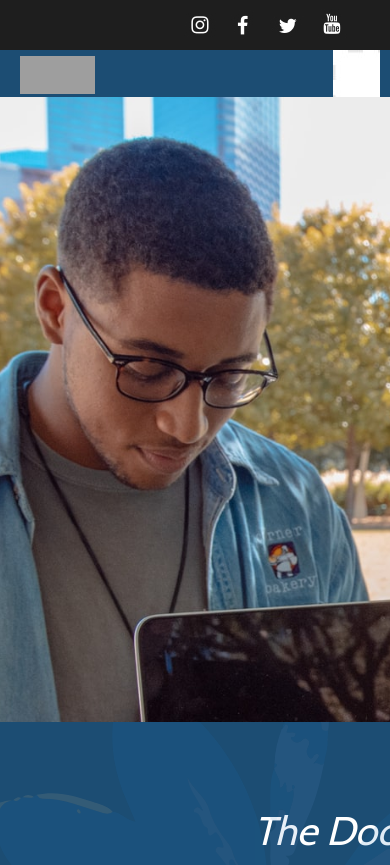
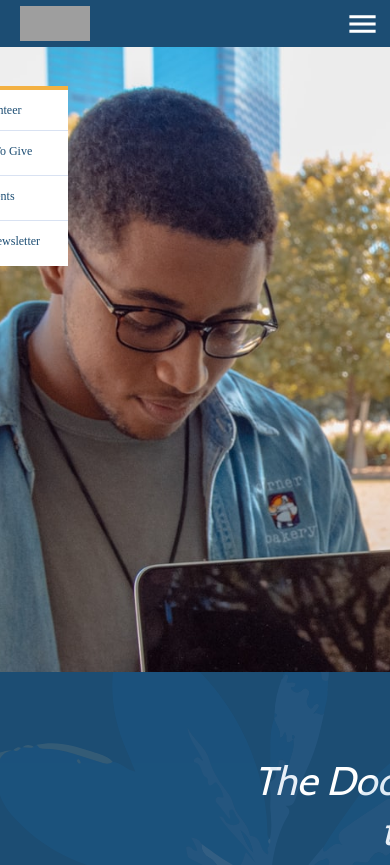
Before and after one commit to Ricomitch/The-Door, a React (Create React App) app in the folder client/: page / in a window 390 px wide. Shown: the top 865 px of the page. Built offline with nearby package versions, Linux system fonts and the light colour scheme; grey boxes are pictures that could not be loaded; a web font is replaced by a local one.

Commit message:
nav is now responsive

```diff
--- a/client/src/components/shared/Nav/Nav.css
+++ b/client/src/components/shared/Nav/Nav.css
@@ -226,7 +226,10 @@
   line-height: 30px;
 }
 .nav-burger {
-  visibility: hidden;
+  display: none
+}
+.hamburger-drop-down {
+  display: none;
 }
 
 /* .nav-donate-button-text {
@@ -235,8 +238,8 @@
 } */
 
 @media screen and (max-width: 426px) {
-  .top-nave {
-    visibility: hidden;
+  .top-nav {
+    display: none;
   }
   .main-nav {
     width: 100vw;
@@ -248,24 +251,60 @@
   .news-nav,
   .get-involved-nav,
   .contact-nav,
-  .donate-nav {
+  .nav-donate-link {
     visibility: hidden;
   }
   #door-logo {
-    width: 75px;
-    height: 38px;
+    width: 70px;
+    height: 35px;
     left: 20px;
   }
   .nav-burger {
-    visibility: visible;
-    z-index: 3;
+    display: inline-block;
     position: absolute;
-    height: 47px;
+    right: 10px;
+    height: 13px;
     width: 47px;
-    right: 10px;
+    color: white;
+  }
+  .nav {
+    margin: 0;
+  }
+  .hamburger-drop-down {
+    display: inline-block;
+    position: absolute;
+    top: 47px;
+    width: 80%;
+    border: 3px solid red;
+    z-index: 2;
     background-color: #1c4d73;
+    text-align: center;
+    right: 0;
   }
-
-
-
+  .option-burger {
+    display: flex;
+    flex-direction: column;
+    width: 100%;
+    height: 65px;
+    text-decoration: none;
+    font-family: Montserrat;
+    font-weight: 500;
+    font-size: 18px;
+    line-height: 65px;
+    text-align: center;
+    color: white;
+    border-bottom: 1px solid rgba(147, 172, 217, 0.35);
+  }
+  .burger-donate {
+    color: red;
+  }
+  .burger-hidden {
+    display: none;
+  }
+  .burger-visible {
+    display: inline-block;
+  }
+  .nav-burger:active .hamburger-drop-down {
+    display: inline;
+  }
 }
--- a/client/src/components/shared/Nav/Nav.jsx
+++ b/client/src/components/shared/Nav/Nav.jsx
@@ -1,14 +1,28 @@
-import React from 'react'
+import React, { useState } from 'react'
 import InstaIcon from '../../../assets/Nav/insta-nav.jpeg'
 import FacebookIcon from '../../../assets/Nav/fb-nav.jpg'
 import TwitterIcon from '../../../assets/Nav/twitter-nav.jpeg'
 import YoutubeIcon from '../../../assets/Nav/youtube-nav.jpeg'
-import HamburgerMenu from '../../../assets/Nav/hamburger-menu.png'
+import BurgerMenu from '@material-ui/icons/Menu'
 import { Link } from 'react-router-dom'
 import './Nav.css'
 
+function Nav() {
+  const burgerStyles = {
+    height: '40px',
+    width: '35px',
+    'align-self': 'center',
+  }
 
-function Nav() {
+  const [burgerHidden, updateBurgerClass] = useState(true)
+  function burgerClick() {
+    updateBurgerClass(!burgerHidden)
+  }
+  function burgerByeBye() {
+    updateBurgerClass(true)
+  }
+
+
   return (
     <div className='nav'>
       <div className='top-nav'>
@@ -24,23 +38,24 @@
           </a>
           <a
             href='https://www.youtube.com/channel/UCTI_X7wHcmfmb4_Fec0WYvQ'
-            target='_blank'
-          >
+            target='_blank'>
             <img className='youtube-icon' src={YoutubeIcon} alt='' />
           </a>
         </div>
       </div>
 
       <nav className='main-nav'>
-        <div className='nav-burger' style={{backgroundImage: `url(${HamburgerMenu})`}}></div>
-        <Link to='/'>
+        <BurgerMenu className='nav-burger' style={burgerStyles} onClick={burgerClick}/>
+        <Link to='/' onClick={burgerByeBye}>
           <img
             id='door-logo'
             src='https://door.org/wp-content/uploads/2018/09/img_logo.png'
+            alt='The Door logo'
           />
         </Link>
         <div className='about-the-door-nav-div'>
-          <Link className='about-the-door-nav' to='/'>About the Door
+          <Link className='about-the-door-nav' to='/'>
+            About the Door
           </Link>
           <div className='about-the-door-drop-down'>
             <Link className='option1-1'>COVID-19 Updates</Link>
@@ -112,6 +127,16 @@
             Donate
           </div>
         </Link>
+        <div className={burgerHidden ? 'hamburger-drop-down burger-hidden' : 'hamburger-drop-down burger-visible'}>
+          <Link className='option-burger' onClick={burgerByeBye}>About the Door</Link>
+          <Link className='option-burger' onClick={burgerByeBye}>Program & Services</Link>
+          <Link className='option-burger' onClick={burgerByeBye}>Membership</Link>
+          <Link className='option-burger' onClick={burgerByeBye}>News</Link>
+          <Link to='/get-involved' className='option-burger' onClick={burgerByeBye} >Get Involved</Link>
+          <Link to='/sign-up' className='option-burger' onClick={burgerByeBye} >Volunteer</Link>
+          <Link className='option-burger' onClick={burgerByeBye}>Contact</Link>
+          <Link className='option-burger burger-donate' onClick={burgerByeBye}>Donate</Link>
+        </div>
       </nav>
     </div>
   )
```
Also changed, not shown: client/src/assets/Nav/hamburger-menu.png (deleted).
